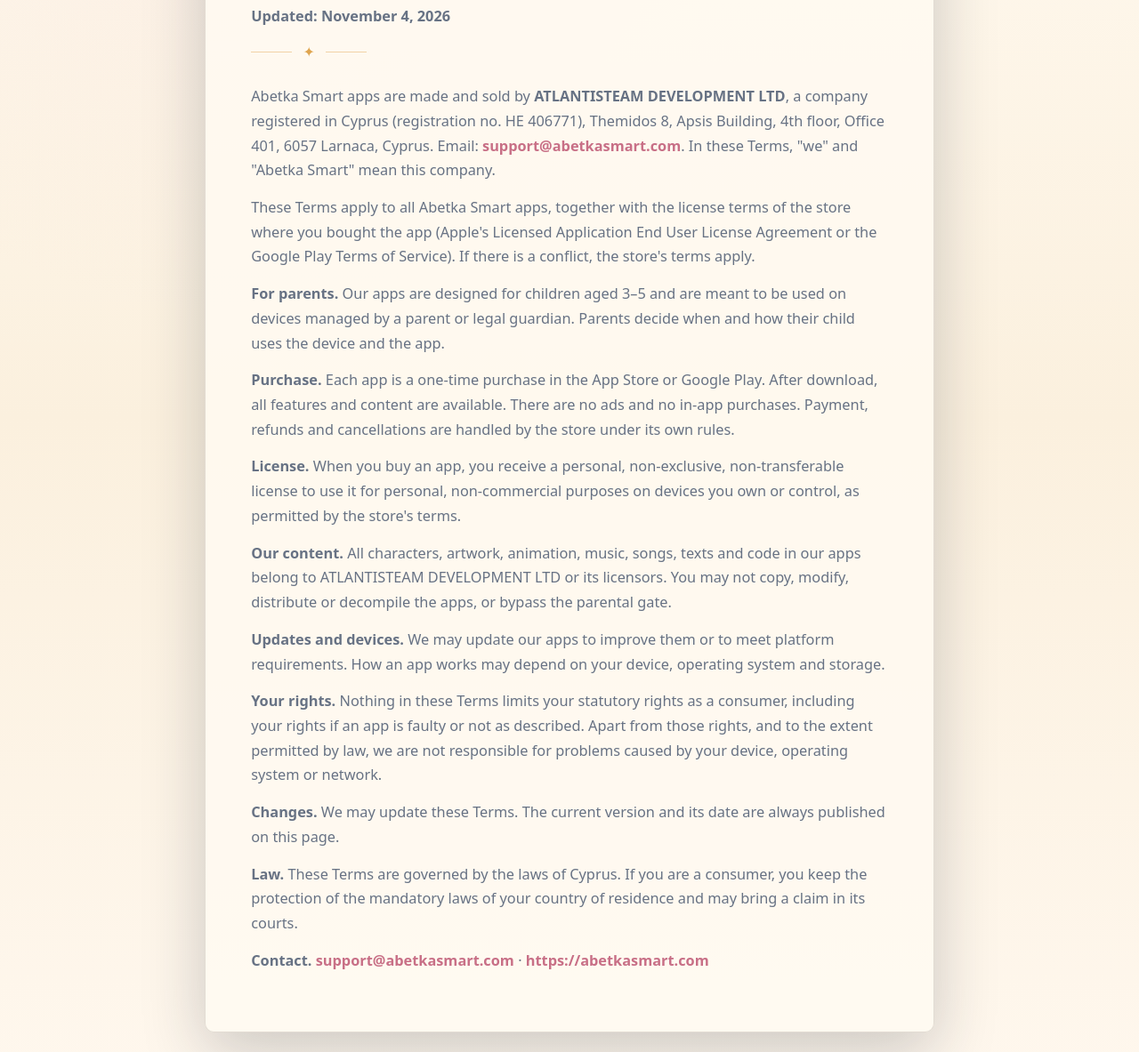
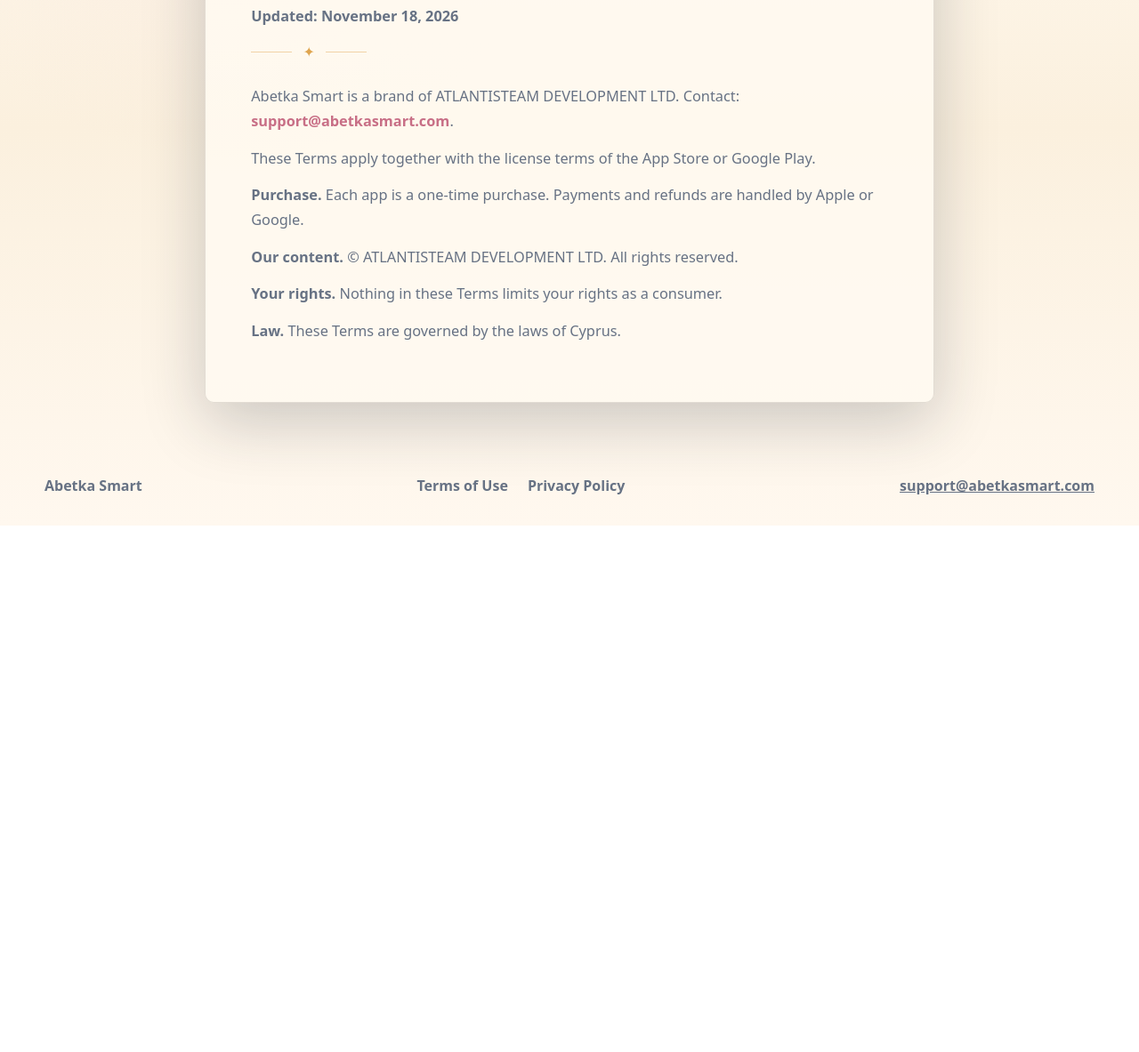
Before and after one commit to AtlantisPlay/abetkasmart.com, a plain HTML site: page terms.html in a window 1280 px wide. Shown: the part 237-1420 px from the top of the page at 89% size. After the commit the page ends 828 px from the top, so only its background shows below. Drawn offline with Linux system fonts and the light colour scheme.

Commit message:
Update Terms of Use

```diff
--- a/terms.html
+++ b/terms.html
@@ -5,7 +5,7 @@
     <meta name="viewport" content="width=device-width, initial-scale=1" />
     <meta
       name="description"
-      content="Terms of Use for Abetka Smart apps by ATLANTISTEAM DEVELOPMENT LTD. One-time purchase, no ads, no in-app purchases."
+      content="Terms of Use for Abetka Smart apps. One-time purchase, no ads."
     />
     <title>Terms of Use — Abetka Smart</title>
     <link rel="stylesheet" href="styles.css" />
@@ -26,30 +26,20 @@
 
         <article id="english" class="legal-section">
           <h1>Terms of Use</h1>
-          <p class="legal-updated">Updated: November 4, 2026</p>
+          <p class="legal-updated">Updated: November 18, 2026</p>
           <div class="little-divider" aria-hidden="true">✦</div>
 
-          <p>Abetka Smart apps are made and sold by <strong>ATLANTISTEAM DEVELOPMENT LTD</strong>, a company registered in Cyprus (registration no. HE 406771), Themidos 8, Apsis Building, 4th floor, Office 401, 6057 Larnaca, Cyprus. Email: <a href="mailto:support@abetkasmart.com">support@abetkasmart.com</a>. In these Terms, "we" and "Abetka Smart" mean this company.</p>
+          <p>Abetka Smart is a brand of ATLANTISTEAM DEVELOPMENT LTD. Contact: <a href="mailto:support@abetkasmart.com">support@abetkasmart.com</a>.</p>
 
-          <p>These Terms apply to all Abetka Smart apps, together with the license terms of the store where you bought the app (Apple's Licensed Application End User License Agreement or the Google Play Terms of Service). If there is a conflict, the store's terms apply.</p>
+          <p>These Terms apply together with the license terms of the App Store or Google Play.</p>
 
-          <p><strong>For parents.</strong> Our apps are designed for children aged 3–5 and are meant to be used on devices managed by a parent or legal guardian. Parents decide when and how their child uses the device and the app.</p>
+          <p><strong>Purchase.</strong> Each app is a one-time purchase. Payments and refunds are handled by Apple or Google.</p>
 
-          <p><strong>Purchase.</strong> Each app is a one-time purchase in the App Store or Google Play. After download, all features and content are available. There are no ads and no in-app purchases. Payment, refunds and cancellations are handled by the store under its own rules.</p>
+          <p><strong>Our content.</strong> © ATLANTISTEAM DEVELOPMENT LTD. All rights reserved.</p>
 
-          <p><strong>License.</strong> When you buy an app, you receive a personal, non-exclusive, non-transferable license to use it for personal, non-commercial purposes on devices you own or control, as permitted by the store's terms.</p>
+          <p><strong>Your rights.</strong> Nothing in these Terms limits your rights as a consumer.</p>
 
-          <p><strong>Our content.</strong> All characters, artwork, animation, music, songs, texts and code in our apps belong to ATLANTISTEAM DEVELOPMENT LTD or its licensors. You may not copy, modify, distribute or decompile the apps, or bypass the parental gate.</p>
-
-          <p><strong>Updates and devices.</strong> We may update our apps to improve them or to meet platform requirements. How an app works may depend on your device, operating system and storage.</p>
-
-          <p><strong>Your rights.</strong> Nothing in these Terms limits your statutory rights as a consumer, including your rights if an app is faulty or not as described. Apart from those rights, and to the extent permitted by law, we are not responsible for problems caused by your device, operating system or network.</p>
-
-          <p><strong>Changes.</strong> We may update these Terms. The current version and its date are always published on this page.</p>
-
-          <p><strong>Law.</strong> These Terms are governed by the laws of Cyprus. If you are a consumer, you keep the protection of the mandatory laws of your country of residence and may bring a claim in its courts.</p>
-
-          <p><strong>Contact.</strong> <a href="mailto:support@abetkasmart.com">support@abetkasmart.com</a> · <a href="https://abetkasmart.com">https://abetkasmart.com</a></p>
+          <p><strong>Law.</strong> These Terms are governed by the laws of Cyprus.</p>
         </article>
       </div>
     </main>
```
